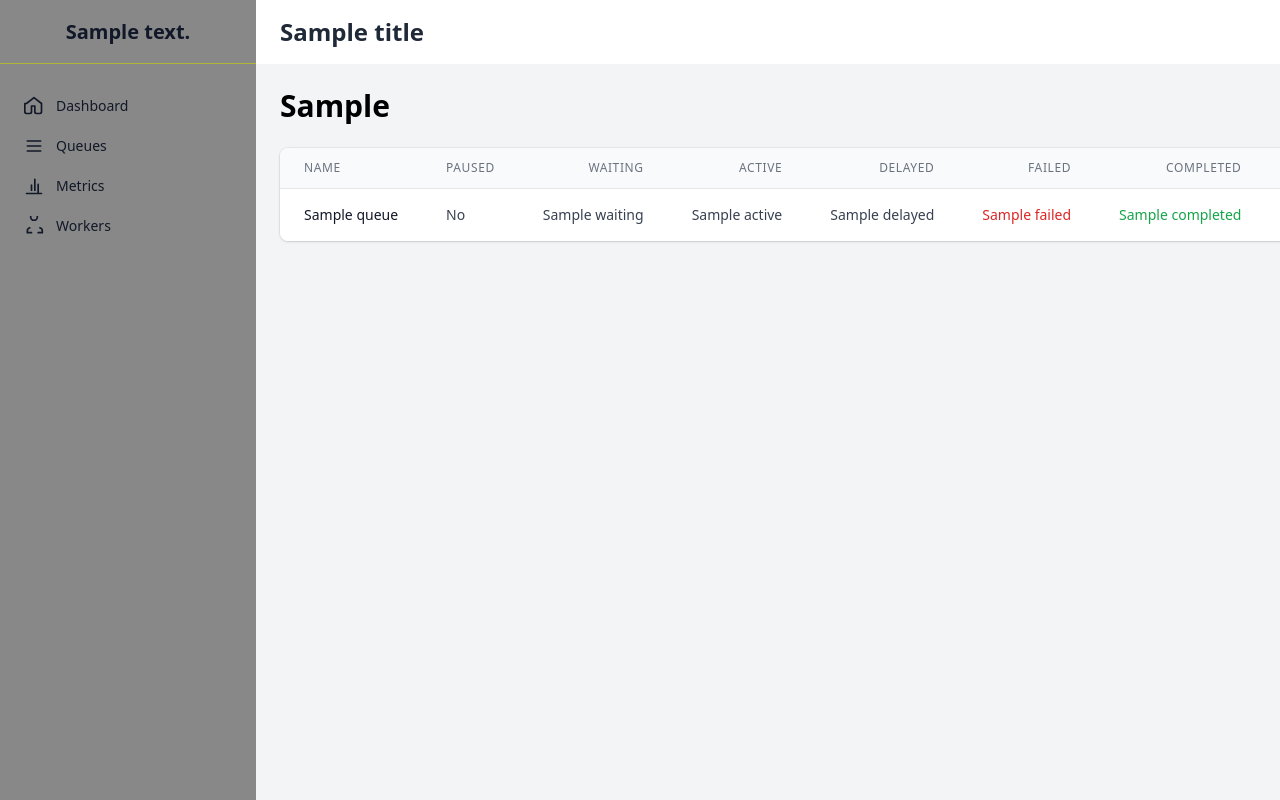
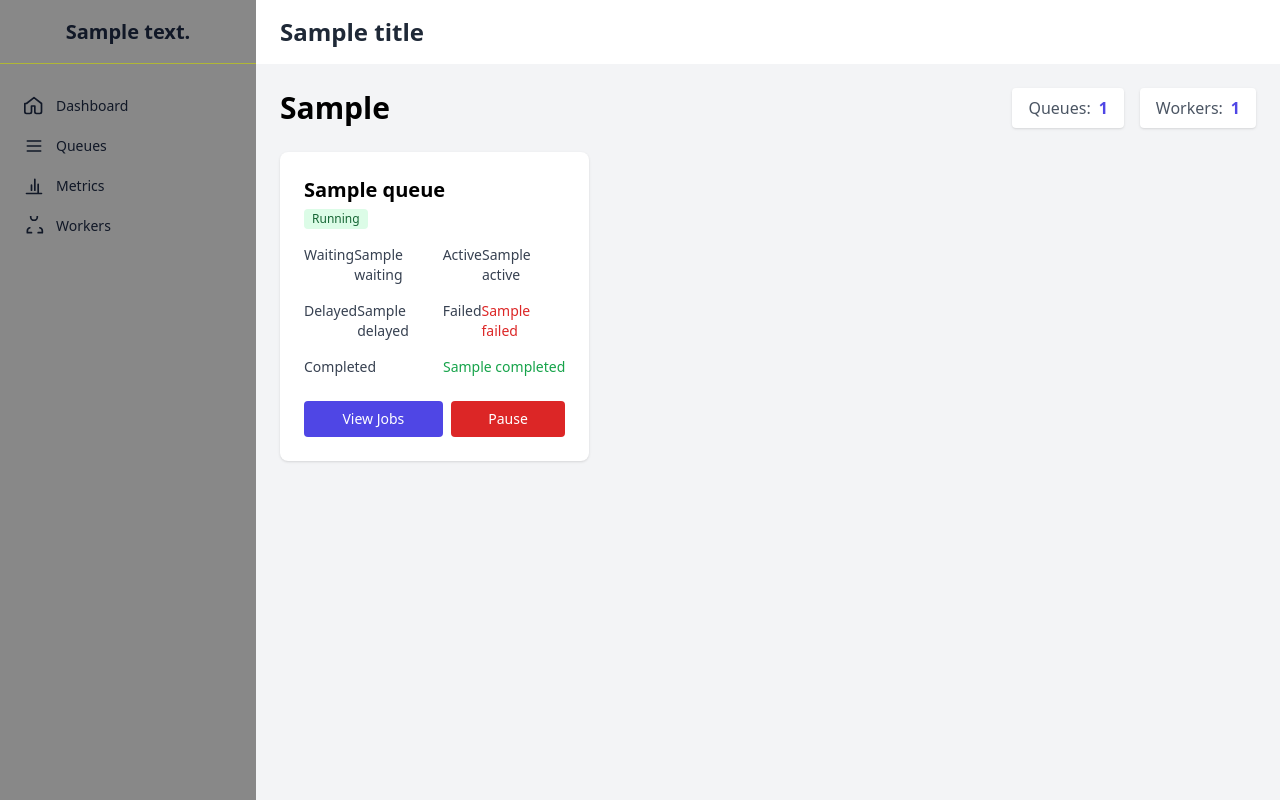
Before and after one commit to dymmond/asyncmq, a Python web app: template asyncmq/contrib/dashboard/templates/queues/queues.html in a window 1280 px wide. Run offline with Jinja, Linux system fonts and the light colour scheme; the template is opened without the code that fills it: most values are stand-ins (such as "Sample title", 1, 10 or a date in 2020); some libraries are stand-ins or nearby versions.

Commit message:
Revamp queues

```diff
--- a/asyncmq/contrib/dashboard/templates/queues/queues.html
+++ b/asyncmq/contrib/dashboard/templates/queues/queues.html
@@ -1,120 +1,116 @@
 {% extends "layout.html" %}
 {% block content %}
-  <h1 class="text-3xl font-semibold mb-6">{{ page_header }}</h1>
-
-  <div class="flex flex-col">
-    <div class="-my-2 overflow-x-auto sm:-mx-6 lg:-mx-8">
-      <div class="py-2 align-middle inline-block min-w-full sm:px-6 lg:px-8">
-        <div class="shadow ring-1 ring-black ring-opacity-5 overflow-hidden sm:rounded-lg">
-          <table class="min-w-full divide-y divide-gray-200">
-            <thead class="bg-gray-50">
-              <tr>
-                <th scope="col"
-                    class="px-6 py-3 text-left text-xs font-medium text-gray-500 uppercase tracking-wider">
-                  Name
-                </th>
-                <th scope="col"
-                    class="px-6 py-3 text-left text-xs font-medium text-gray-500 uppercase tracking-wider">
-                  Paused
-                </th>
-                <th scope="col"
-                    class="px-6 py-3 text-right text-xs font-medium text-gray-500 uppercase tracking-wider">
-                  Waiting
-                </th>
-                <th scope="col"
-                    class="px-6 py-3 text-right text-xs font-medium text-gray-500 uppercase tracking-wider">
-                  Active
-                </th>
-                <th scope="col"
-                    class="px-6 py-3 text-right text-xs font-medium text-gray-500 uppercase tracking-wider">
-                  Delayed
-                </th>
-                <th scope="col"
-                    class="px-6 py-3 text-right text-xs font-medium text-gray-500 uppercase tracking-wider">
-                  Failed
-                </th>
-                <th scope="col"
-                    class="px-6 py-3 text-right text-xs font-medium text-gray-500 uppercase tracking-wider">
-                  Completed
-                </th>
-                <th scope="col"
-                    class="px-6 py-3 text-center text-xs font-medium text-gray-500 uppercase tracking-wider">
-                  Actions
-                </th>
-              </tr>
-            </thead>
-            <tbody class="bg-white divide-y divide-gray-200">
-              {% for queue in queues %}
-              <tr class="hover:bg-gray-100" data-queue="{{ queue.name }}">
-                <td class="px-6 py-4 whitespace-nowrap text-sm font-medium text-gray-900">
-                  {{ queue.name }}
-                </td>
-                <td class="px-6 py-4 whitespace-nowrap text-sm text-gray-700">
-                  {{ "Yes" if queue.paused else "No" }}
-                </td>
-                <td class="px-6 py-4 whitespace-nowrap text-sm text-gray-700 text-right">
-                  {{ queue.waiting }}
-                </td>
-                <td class="px-6 py-4 whitespace-nowrap text-sm text-gray-700 text-right">
-                  {{ queue.active }}
-                </td>
-                <td class="px-6 py-4 whitespace-nowrap text-sm text-gray-700 text-right">
-                  {{ queue.delayed }}
-                </td>
-                <td class="px-6 py-4 whitespace-nowrap text-sm text-red-600 text-right">
-                  {{ queue.failed }}
-                </td>
-                <td class="px-6 py-4 whitespace-nowrap text-sm text-green-600 text-right">
-                  {{ queue.completed }}
-                </td>
-                <td class="px-6 py-4 whitespace-nowrap text-center text-sm font-medium">
-                  <a href="{{ url_prefix }}/queues/{{ queue.name }}"
-                     class="text-indigo-600 hover:text-indigo-900">
-                    View
-                  </a>
-                </td>
-              </tr>
-              {% else %}
-              <tr>
-                <td colspan="8" class="px-6 py-8 text-center text-gray-500 italic">
-                  No queues found.
-                </td>
-              </tr>
-              {% endfor %}
-            </tbody>
-          </table>
-        </div>
+  <!-- Page Header -->
+  <div class="flex flex-col sm:flex-row sm:items-center sm:justify-between mb-6">
+    <h1 class="text-3xl font-semibold">{{ page_header }}</h1>
+    <!-- Overview badges (optional) -->
+    <div class="mt-4 sm:mt-0 flex space-x-4">
+      <div class="flex items-center bg-white shadow px-4 py-2 rounded">
+        <span class="text-gray-600 mr-2">Queues:</span>
+        <span id="total-queues" class="font-bold text-indigo-600">{{ total_queues or 0 }}</span>
+      </div>
+      <div class="flex items-center bg-white shadow px-4 py-2 rounded">
+        <span class="text-gray-600 mr-2">Workers:</span>
+        <span id="total-workers" class="font-bold text-indigo-600">{{ total_workers or 0 }}</span>
       </div>
     </div>
   </div>
 
+  <!-- Queues Grid -->
+  <div class="grid grid-cols-1 sm:grid-cols-2 lg:grid-cols-3 gap-6">
+    {% for queue in queues %}
+      <div
+        class="bg-white rounded-lg shadow hover:shadow-md transition p-6 flex flex-col justify-between"
+        data-queue="{{ queue.name }}"
+      >
+        <!-- Header -->
+        <div>
+          <h2 class="text-xl font-semibold truncate">{{ queue.name }}</h2>
+          <p class="mt-1 text-sm text-gray-500">
+            {% if queue.paused %}
+              <span class="inline-block bg-yellow-100 text-yellow-800 text-xs px-2 py-0.5 rounded">Paused</span>
+            {% else %}
+              <span class="inline-block bg-green-100 text-green-800 text-xs px-2 py-0.5 rounded">Running</span>
+            {% endif %}
+          </p>
+        </div>
+
+        <!-- Metrics -->
+        <div class="mt-4 grid grid-cols-2 gap-4 text-sm text-gray-700">
+          <div class="flex justify-between">
+            <span>Waiting</span><span class="font-medium waiting">{{ queue.waiting }}</span>
+          </div>
+          <div class="flex justify-between">
+            <span>Active</span><span class="font-medium active">{{ queue.active }}</span>
+          </div>
+          <div class="flex justify-between">
+            <span>Delayed</span><span class="font-medium delayed">{{ queue.delayed }}</span>
+          </div>
+          <div class="flex justify-between">
+            <span>Failed</span><span class="font-medium text-red-600 failed">{{ queue.failed }}</span>
+          </div>
+          <div class="flex justify-between col-span-2">
+            <span>Completed</span><span class="font-medium text-green-600 completed">{{ queue.completed }}</span>
+          </div>
+        </div>
+
+        <!-- Actions -->
+        <div class="mt-6 flex space-x-2">
+          <a
+            href="{{ url_prefix }}/queues/{{ queue.name }}/jobs?state=waiting"
+            class="flex-1 text-center px-3 py-2 bg-indigo-600 text-white rounded hover:bg-indigo-700 transition text-sm"
+          >View Jobs</a>
+          <form method="post" class="flex-1">
+            {% if queue.paused %}
+              <button
+                name="action" value="resume"
+                class="w-full px-3 py-2 bg-green-600 text-white rounded hover:bg-green-700 transition text-sm"
+              >Resume</button>
+            {% else %}
+              <button
+                name="action" value="pause"
+                class="w-full px-3 py-2 bg-red-600 text-white rounded hover:bg-red-700 transition text-sm"
+              >Pause</button>
+            {% endif %}
+          </form>
+        </div>
+      </div>
+    {% else %}
+      <div class="col-span-full text-center text-gray-500 py-16 italic">
+        No queues found.
+      </div>
+    {% endfor %}
+  </div>
+
+  <!-- SSE script to live‐update metrics -->
   <script>
     const source = new EventSource('{{ url_prefix }}/events');
 
-    // Update overview cards if present
     source.addEventListener('overview', e => {
       try {
         const data = JSON.parse(e.data);
         document.getElementById('total-queues').textContent  = data.total_queues;
-        document.getElementById('total-jobs').textContent    = data.total_jobs;
         document.getElementById('total-workers').textContent = data.total_workers;
       } catch {}
     });
 
-    // Update queue rows in place
-    source.addEventListener('queues', e => {
+    source.addEventListener('queue_stats', e => {
       try {
-        const rows = JSON.parse(e.data);
-        rows.forEach(q => {
-          const tr = document.querySelector(`tr[data-queue="${q.name}"]`);
-          if (tr) {
-            tr.querySelector('.paused').textContent    = q.paused ? 'Yes' : 'No';
-            tr.querySelector('.waiting').textContent   = q.waiting;
-            tr.querySelector('.active').textContent    = q.active;
-            tr.querySelector('.delayed').textContent   = q.delayed;
-            tr.querySelector('.failed').textContent    = q.failed;
-            tr.querySelector('.completed').textContent = q.completed;
-          }
+        const stats = JSON.parse(e.data);
+        stats.forEach(q => {
+          const row = document.querySelector(`[data-queue="${q.queue}"]`);
+          if (!row) return;
+          row.querySelector('.waiting').textContent   = q.waiting;
+          row.querySelector('.active').textContent    = q.active;
+          row.querySelector('.delayed').textContent   = q.delayed;
+          row.querySelector('.failed').textContent    = q.failed;
+          row.querySelector('.completed').textContent = q.completed;
+          // paused badge
+          const badge = row.querySelector('p span');
+          badge.textContent = q.paused ? 'Paused' : 'Running';
+          badge.className = q.paused
+            ? 'inline-block bg-yellow-100 text-yellow-800 text-xs px-2 py-0.5 rounded'
+            : 'inline-block bg-green-100 text-green-800 text-xs px-2 py-0.5 rounded';
         });
       } catch {}
     });
```
